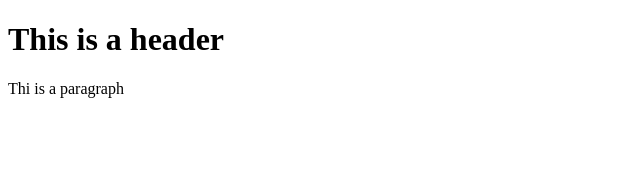
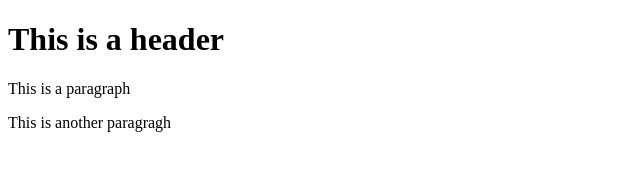
Before and after one commit to olaleywo/git-test, a plain HTML site: page index.html in a window 1280 px wide. Shown: the whole page, without its empty margins (0-640 px from the left). Drawn offline with Linux system fonts and the light colour scheme.

Commit message:
Third commit

```diff
--- a/index.html
+++ b/index.html
@@ -2,6 +2,7 @@
 <html>
     <body>
         <h1>This is a header</h1>
-        <p>Thi is a paragraph</p>
+        <p>This is a paragraph</p>
+        <p>This is another paragragh</p>
     </body>
 </html>
```
